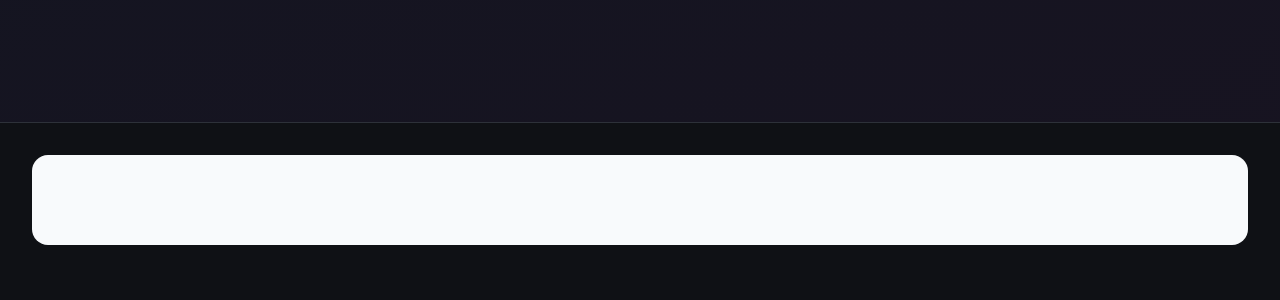
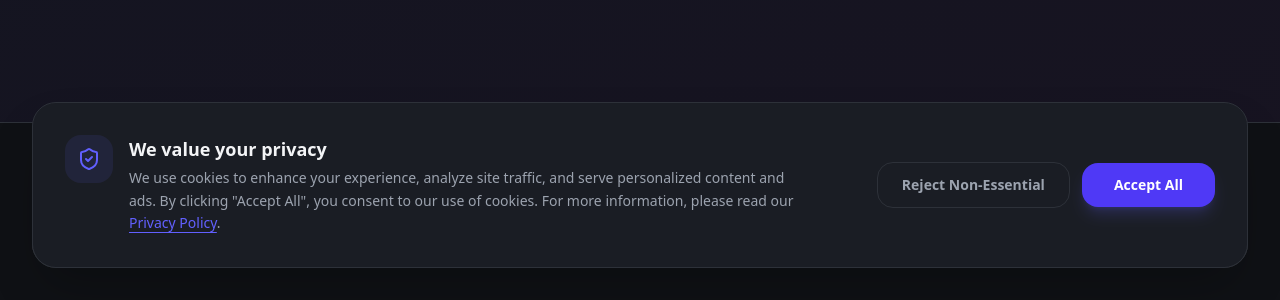
Before and after one commit to abbasshahid/omanitool, a Next.js app: page / in a window 1280 px wide. Shown: the part 500-800 px from the top of the page. Built offline with nearby package versions, Linux system fonts and the light colour scheme; no server answers.

Commit message:
GDPR Implemented

```diff
--- a/src/app/layout.tsx
+++ b/src/app/layout.tsx
@@ -5,6 +5,7 @@ import Header from '@/components/layout/Header';
 import Footer from '@/components/layout/Footer';
 import { Analytics } from "@vercel/analytics/next";
 import Script from 'next/script';
+import CookieConsent from '@/components/ui/CookieConsent';
 
 const inter = Inter({ subsets: ['latin'], variable: '--font-inter' });
 
@@ -43,6 +44,7 @@ export default function RootLayout({
         </main>
         <Footer />
         <Analytics />
+        <CookieConsent />
       </body>
     </html>
   );
--- /dev/null
+++ b/src/app/privacy/page.tsx
@@ -0,0 +1,72 @@
+import { Shield, Lock, Eye, FileText } from 'lucide-react';
+import { constructMetadata } from '@/lib/seo';
+
+export const metadata = constructMetadata({
+  title: 'Privacy Policy - OmniTool',
+  description: 'Learn how OmniTool handles your data and protects your privacy. We are committed to transparency and security.',
+  canonical: '/privacy',
+});
+
+export default function PrivacyPage() {
+  return (
+    <div className="container mx-auto max-w-4xl px-4 py-16">
+      <div className="text-center mb-16">
+        <h1 className="text-4xl font-bold text-[var(--color-text-main)] mb-4">Privacy Policy</h1>
+        <p className="text-[var(--color-text-muted)] text-lg">Last updated: {new Date().toLocaleDateString('en-US', { month: 'long', day: 'numeric', year: 'numeric' })}</p>
+      </div>
+
+      <div className="prose prose-invert max-w-none space-y-12">
+        <section>
+          <div className="flex items-center gap-3 mb-4">
+            <Shield className="w-6 h-6 text-indigo-500" />
+            <h2 className="text-2xl font-bold text-[var(--color-text-main)] m-0">Introduction</h2>
+          </div>
+          <p className="text-[var(--color-text-muted)] leading-relaxed">
+            Welcome to OmniTool. We respect your privacy and are committed to protecting your personal data. This privacy policy will inform you as to how we look after your personal data when you visit our website and tell you about your privacy rights and how the law protects you.
+          </p>
+        </section>
+
+        <section>
+          <div className="flex items-center gap-3 mb-4">
+            <Eye className="w-6 h-6 text-emerald-500" />
+            <h2 className="text-2xl font-bold text-[var(--color-text-main)] m-0">Data We Collect</h2>
+          </div>
+          <p className="text-[var(--color-text-muted)] leading-relaxed mb-4">
+            We do not require an account to use most of our tools. However, we may collect the following data:
+          </p>
+          <ul className="list-disc pl-6 text-[var(--color-text-muted)] space-y-2">
+            <li><strong>Usage Data:</strong> Information about how you use our website (via Google Analytics & Vercel Analytics).</li>
+            <li><strong>Ad Interactions:</strong> Data related to advertisements shown on our platform (via Google AdSense).</li>
+            <li><strong>Donation Info:</strong> If you donate, we collect your name and email to process the transaction (via Stripe). We do not store credit card details.</li>
+          </ul>
+        </section>
+
+        <section>
+          <div className="flex items-center gap-3 mb-4">
+            <Lock className="w-6 h-6 text-purple-500" />
+            <h2 className="text-2xl font-bold text-[var(--color-text-main)] m-0">Cookies</h2>
+          </div>
+          <p className="text-[var(--color-text-muted)] leading-relaxed">
+            We use cookies to distinguish you from other users of our website. This helps us to provide you with a good experience when you browse our website and also allows us to improve our site. You can manage your cookie preferences through the consent banner on our site.
+          </p>
+        </section>
+
+        <section>
+          <div className="flex items-center gap-3 mb-4">
+            <FileText className="w-6 h-6 text-amber-500" />
+            <h2 className="text-2xl font-bold text-[var(--color-text-main)] m-0">Third-Party Services</h2>
+          </div>
+          <p className="text-[var(--color-text-muted)] leading-relaxed mb-4">
+            Our site includes links to third-party services and uses external APIs:
+          </p>
+          <ul className="list-disc pl-6 text-[var(--color-text-muted)] space-y-2">
+            <li><strong>Google AdSense:</strong> To serve advertisements.</li>
+            <li><strong>Google Analytics:</strong> To understand site traffic.</li>
+            <li><strong>Stripe:</strong> To securely process donations.</li>
+            <li><strong>Adobe PDF Services:</strong> For advanced document processing.</li>
+          </ul>
+        </section>
+      </div>
+    </div>
+  );
+}
--- /dev/null
+++ b/src/components/ui/CookieConsent.tsx
@@ -0,0 +1,67 @@
+'use client';
+
+import { useState, useEffect } from 'react';
+import Link from 'next/link';
+import { ShieldCheck } from 'lucide-react';
+
+export default function CookieConsent() {
+  const [isVisible, setIsVisible] = useState(false);
+
+  useEffect(() => {
+    const consent = localStorage.getItem('omnitool-cookie-consent');
+    if (!consent) {
+      const timer = setTimeout(() => {
+        setIsVisible(true);
+      }, 1000);
+      return () => clearTimeout(timer);
+    }
+  }, []);
+
+  const handleAccept = () => {
+    localStorage.setItem('omnitool-cookie-consent', 'accepted');
+    // Here we can trigger any logic that depends on consent,
+    // though modern AdSense and Analytics handle some of this automatically with 'consent mode'.
+    setIsVisible(false);
+  };
+
+  const handleDecline = () => {
+    localStorage.setItem('omnitool-cookie-consent', 'declined');
+    setIsVisible(false);
+  };
+
+  if (!isVisible) return null;
+
+  return (
+    <div className="fixed bottom-0 inset-x-0 z-[200] p-4 sm:p-6 lg:p-8 animate-in slide-in-from-bottom-full duration-500">
+      <div className="max-w-7xl mx-auto">
+        <div className="bg-[var(--color-surface-base)] border border-[var(--color-border-base)] rounded-2xl shadow-2xl p-6 lg:p-8 flex flex-col md:flex-row items-center justify-between gap-6 backdrop-blur-xl bg-opacity-95">
+          <div className="flex items-start gap-4 text-left">
+            <div className="w-12 h-12 rounded-xl bg-indigo-500/10 flex items-center justify-center shrink-0">
+              <ShieldCheck className="w-6 h-6 text-indigo-500" />
+            </div>
+            <div className="flex flex-col gap-1">
+              <h3 className="text-lg font-bold text-[var(--color-text-main)]">We value your privacy</h3>
+              <p className="text-sm text-[var(--color-text-muted)] max-w-2xl leading-relaxed">
+                We use cookies to enhance your experience, analyze site traffic, and serve personalized content and ads. By clicking "Accept All", you consent to our use of cookies. For more information, please read our <Link href="/privacy" className="text-indigo-500 hover:text-indigo-400 underline underline-offset-4">Privacy Policy</Link>.
+              </p>
+            </div>
+          </div>
+          <div className="flex flex-col sm:flex-row items-center gap-3 w-full md:w-auto">
+            <button
+              onClick={handleDecline}
+              className="w-full sm:w-auto px-6 py-3 rounded-xl text-sm font-semibold text-[var(--color-text-muted)] hover:text-[var(--color-text-main)] transition-colors border border-[var(--color-border-base)] hover:bg-[var(--color-surface-base)]"
+            >
+              Reject Non-Essential
+            </button>
+            <button
+              onClick={handleAccept}
+              className="w-full sm:w-auto px-8 py-3 rounded-xl text-sm font-semibold text-white bg-indigo-600 hover:bg-indigo-500 transition-all shadow-lg shadow-indigo-500/20 active:scale-95"
+            >
+              Accept All
+            </button>
+          </div>
+        </div>
+      </div>
+    </div>
+  );
+}
```
